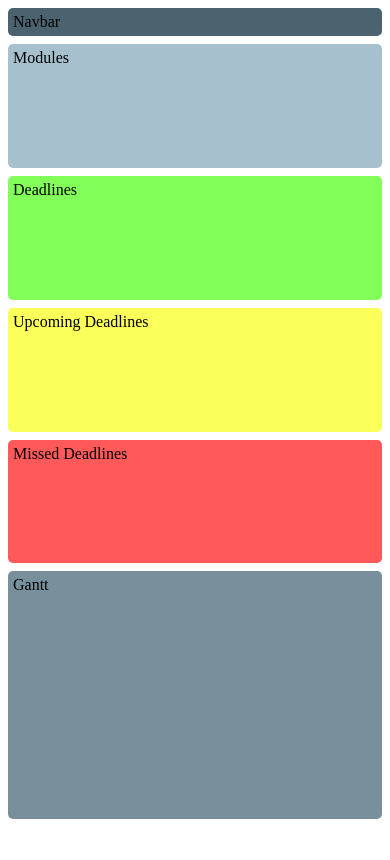
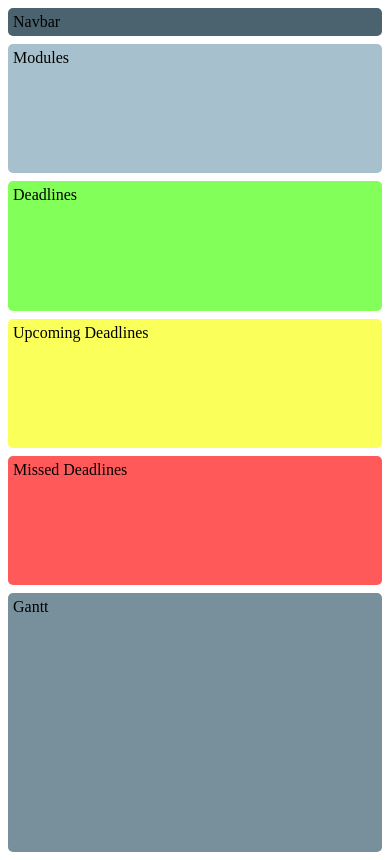
Before and after one commit to xjc19dbu/StudyBud, a website: page Together/public/Dashboard.html in a window 390 px wide. Drawn offline with Linux system fonts and the light colour scheme.

Commit message:
Update DashboardStyle.css

```diff
--- a/Together/public/DashboardStyle.css
+++ b/Together/public/DashboardStyle.css
@@ -5,9 +5,9 @@
   grid-template-rows: 0.2fr 1.5fr 1.2fr 0.8fr;
   grid-template-areas:
     "nav nav nav nav"
-    "Deadlines Modules Gantt Gantt"
-    "Upcoming Modules Gantt Gantt"
-    "Missed footer footer footer" ;
+    "Deadlines Gantt Gantt Gantt"
+    "Upcoming Gantt Gantt Gantt"
+    "Missed Modules Modules Modules" ;
   grid-gap: 0.5rem;
 
 }
@@ -54,25 +54,19 @@ nav{
   padding: 5px;
 }
 
-footer{
-  background-color: #4B636E;
-  grid-area: footer;
-  border-radius: 5px;
-  padding: 5px;
-}
+
 
 @media only screen and (max-width:550px){
   .container{
     grid-template-columns: 1fr;
-    grid-template-rows: 0.2fr 1fr 1fr 1fr 1fr 2fr 0.2fr;
+    grid-template-rows: 0.2fr 1fr 1fr 1fr 1fr 2fr;
     grid-template-areas:
       "nav"
       "Modules"
       "Deadlines"
       "Upcoming"
       "Missed"
-      "Gantt"
-      "footer";
+      "Gantt";
 
   }
 }
```
